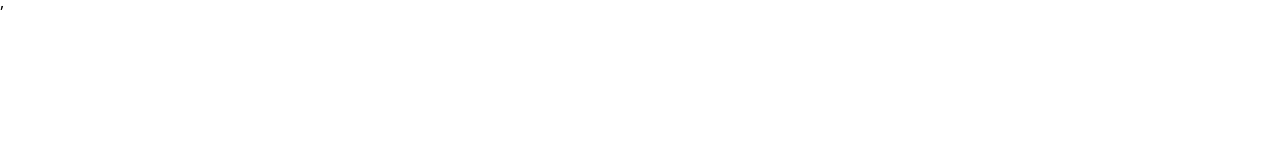
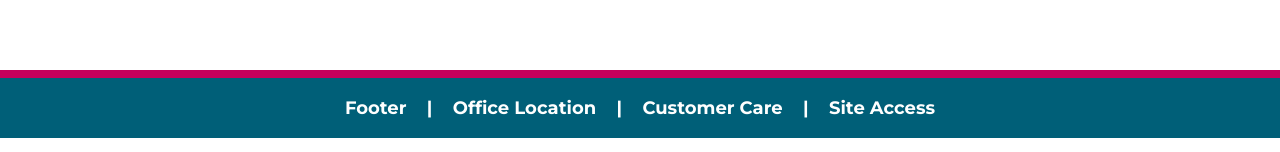
Before and after one commit to niraj1234/ecom-frontend, a React (Vite) app: page /about in a window 1280 px wide. Shown: the part 1050-1202 px from the top of the page. Before the commit the page ends 1064 px from the top, so only its background shows below. Built offline with nearby package versions, Linux system fonts and the light colour scheme.

Commit message:
11-05-2025_02:05 | Private Route implemented

```diff
--- a/src/App.jsx
+++ b/src/App.jsx
@@ -10,6 +10,8 @@ import Contact from './components/Contact';
 import React from 'react';
 import Cart from './components/cart/Cart';
 import LogIn from './components/auth/Login';
+import PrivateRoute from './components/PrivateRoute';
+import Footer from './components/shared/Footer';
 
 
 const notify = () => toast('This is your Toast !');
@@ -26,8 +28,13 @@ function App() {
           <Route  path='/about' element={<About/>}/>
           <Route  path='/contact' element={<Contact/>}/>
           <Route  path='/cart' element={<Cart/>}/>
-          <Route  path='/login' element={<LogIn/>}/>
+
+          <Route path='/' element={<PrivateRoute publicPage />}>
+            <Route path='/login' element={ <LogIn />}/>
+          </Route>
         </Routes>
+
+        <Footer/>
     </Router>
 
     <Toaster position='top-center'
--- /dev/null
+++ b/src/components/PrivateRoute.jsx
@@ -0,0 +1,14 @@
+import React from 'react';
+import { useSelector } from 'react-redux';
+import { Navigate, Outlet } from 'react-router-dom';
+
+
+const PrivateRoute = ({ publicPage = false }) => {
+    const { user } = useSelector((state) => state.auth);
+    if (publicPage) {
+        return user ? <Navigate to="/" /> : <Outlet />
+    }
+    return user ? <Outlet /> : <Navigate to="/login" />;
+}
+
+export default PrivateRoute
--- /dev/null
+++ b/src/components/shared/Footer.jsx
@@ -0,0 +1,11 @@
+import React from 'react'
+
+const Footer = () => {
+  return (
+    <div className='flex flex-col min-h-[1rem] mt-[5rem] py-[1rem]  bg-cyan-800  border-t-8 border-pink-700 text-lg font-bold items-center font-[Montserrat] text-white'>
+        Footer &nbsp;&nbsp;&nbsp;|&nbsp;&nbsp;&nbsp; Office Location &nbsp;&nbsp;&nbsp;|&nbsp;&nbsp;&nbsp; Customer Care &nbsp;&nbsp;&nbsp;|&nbsp;&nbsp;&nbsp; Site Access
+    </div>
+  )
+};
+
+export default Footer
--- a/src/store/store.js
+++ b/src/store/store.js
@@ -10,7 +10,7 @@ const cartItems = localStorage.getItem("cartItems")
 
 // Loading user from local storage
 const user = localStorage.getItem("auth")
-            ? JSON.parse(localStorage.getItem("auth")) : [];
+            ? JSON.parse(localStorage.getItem("auth")) : null ;
 
 const initialState = {
     carts: {cart: cartItems },
```
